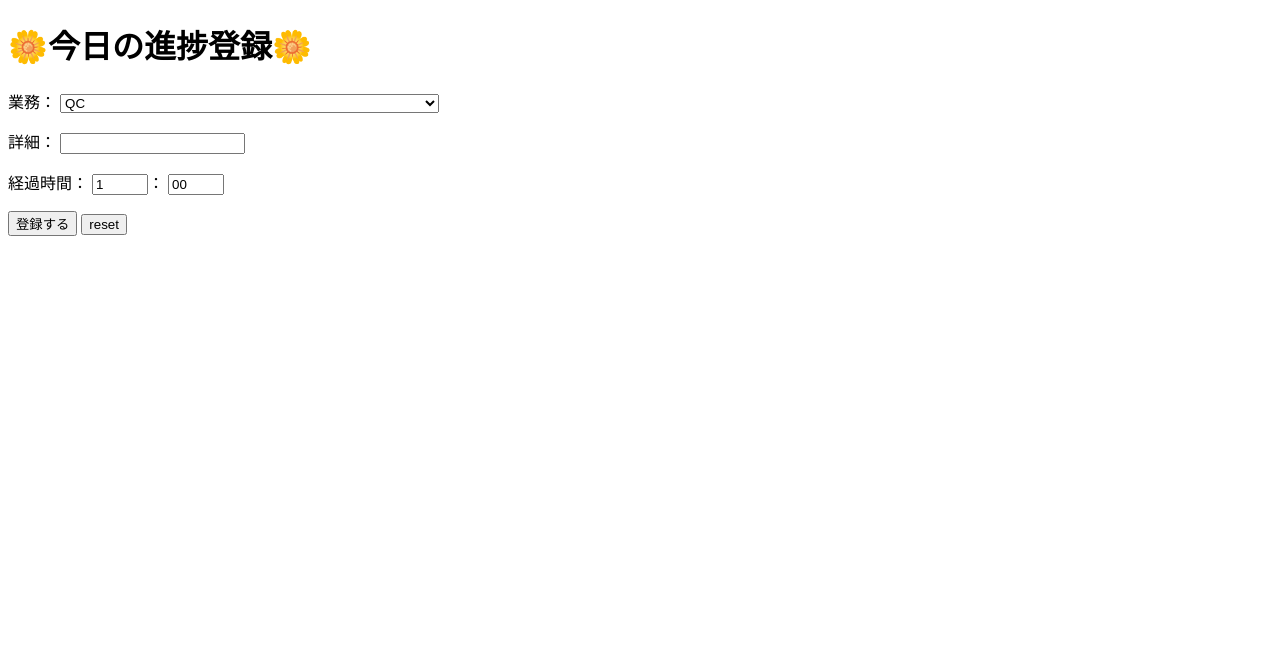
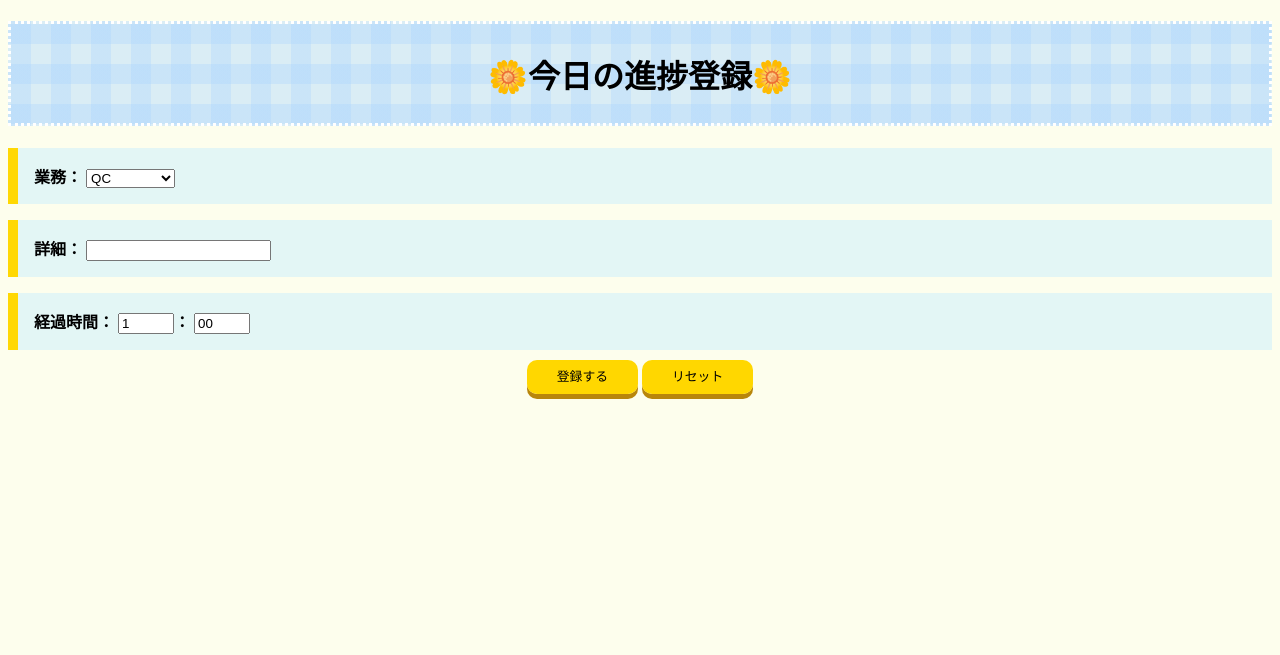
Before and after one commit to TakanoAzusa/TakanoAzusa.fnd20, a plain HTML site: page index.html in a window 1280 px wide. Drawn offline with nearby package versions, Linux system fonts and the light colour scheme.

Commit message:
Update index.html

```diff
--- a/index.html
+++ b/index.html
@@ -5,15 +5,14 @@
         <meta name="viewport" content="width=device-width, initial-scale=1, shrink-to-fit=no">
         <meta name="theme-color" content="#000000">
         <!-- <script type="text/javascript" src="ttt.js"></script> -->
-        <!-- <link rel="stylesheet" href="stylesheet.css"> -->
+        <link rel="stylesheet" href="stylesheet.css">
     </head>
 
     <body>
         <h1>🌼今日の進捗登録🌼</h1>
         <form>
-            <p>業務：
-                <!-- <select name="prefecture" required> -->
-                <select class="form-select" required aria-label="select example" id="selectSport" style="width: 30%;">
+            <p class="inputs">業務：
+                <select name="prefecture" required id="select-task">
                 <!-- <option value="">選択してください</option> -->
                 <option value="業務1" selected>業務1</option>
                 <option value="業務2" selected>業務2</option>
@@ -23,22 +22,26 @@
                 <option value="QC" selected>QC</option>
                 </select>
             </p>
-            <p>詳細：
+            <p class="inputs">詳細：
                 <input type="text" name="name" id="detail">
             </p>
-            <p>経過時間：
+            <p class="inputs">経過時間：
                 <input type="number" min="0" max="12" step="1" value="1" id="spin1">：
                 <input type="number" min="0" max="60" step="10" value="00" id="spin2">
             </p>
-            <p>
-                <input type="button" value="登録する" id="button1">
-                <input type="button" value="reset" id="button2">
-            </p>
+            <div class="buttons_total">
+                <a href="#" id="button1" class="buttons">登録する</a>
+                <a href="#" id="button2" class="buttons">リセット</a>
+                <!-- <input type="button" value="登録する" id="button1">
+                <input type="button" value="reset" id="button2"> -->
+            </div>
         </form>
         <!-- <script type="text/javascript" src="ddd.js"></script> -->
         <script src="https://cdnjs.cloudflare.com/ajax/libs/Chart.js/2.7.2/Chart.bundle.js"></script>
-        <canvas id="myChart" width="400" height="400"></canvas>
-        <script type="text/javascript" src="script.js"></script>
+        <div class="canvas_wrapper">
+            <canvas id="myChart" width="400" height="400"></canvas>
+        </div>
+        <script type="text/javascript" src="ddd.js"></script>
 
     </body>
 </html>
```
